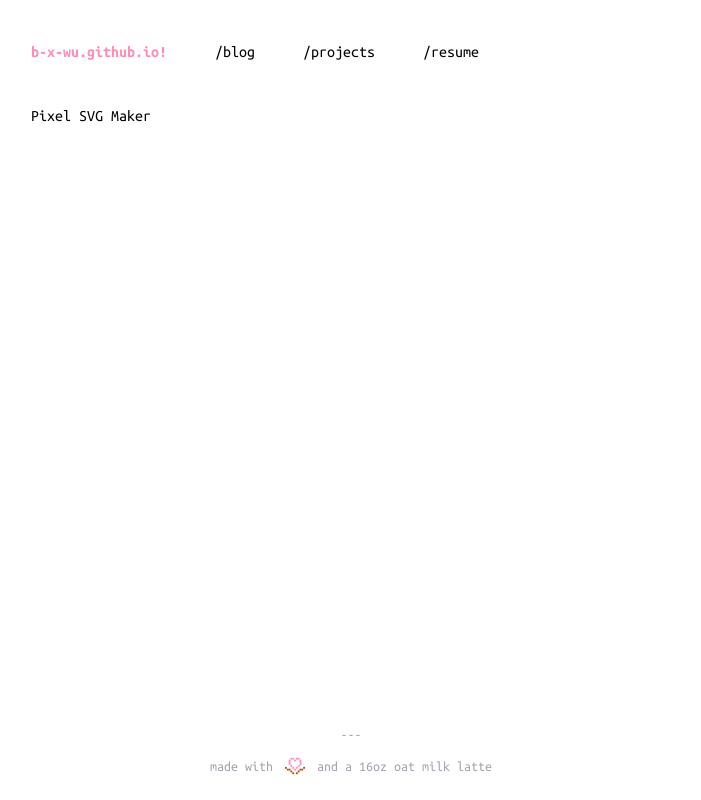
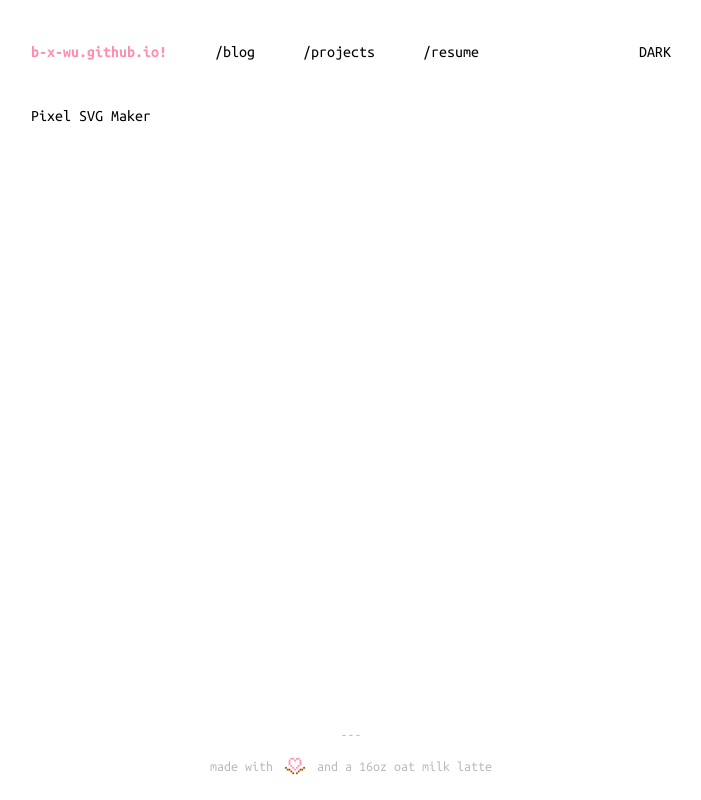
Before and after one commit to b-x-wu/b-x-wu.github.io, a React app: page /projects in a window 1280 px wide. Shown: the whole page, without its empty margins (289-990 px from the left). Built offline with nearby package versions, Linux system fonts and the light colour scheme.

Commit message:
feat: add dark mode colors

```diff
--- a/src/components/constants.tsx
+++ b/src/components/constants.tsx
@@ -14,3 +14,8 @@ export const BUNNY_SIGN_ELEMENT: React.JSX.Element = (
 / 　 づ<br />
     </pre>
 );
+
+export const DARK_MODE_CLASS_NAME = 'dark';
+export const HIGH_CONTRAST_CLASS_NAME = 'contrast';
+export const DARK_MODE_LOCAL_STORAGE_KEY = 'dark_mode';
+export const HIGH_CONTRAST_MODE_LOCAL_STORAGE_KEY = 'high_contrast_mode';
--- a/src/components/layout/Header.tsx
+++ b/src/components/layout/Header.tsx
@@ -1,7 +1,13 @@
 import React, { useEffect, useRef, useState } from 'react';
 import { Link } from 'react-router-dom';
 
-const Header: React.FC = () => {
+interface HeaderProps {
+    onToggleDarkMode: () => void;
+}
+
+const Header: React.FC<HeaderProps> = ({
+    onToggleDarkMode,
+}) => {
     const [ isNavbarOpen, setIsNavbarOpen ] = useState<boolean>(false);
     const navbarRef = useRef<HTMLButtonElement>(null);
 
@@ -20,11 +26,11 @@ const Header: React.FC = () => {
         return () => document.removeEventListener('click', handleClick);
     }, []);
 
+
     const handleNavbarLinkClick = (event: React.MouseEvent) => {
         event.stopPropagation();
         setIsNavbarOpen(false);
     };
-
 
     return (
         <div className='flex-none py-10'>
@@ -35,6 +41,9 @@ const Header: React.FC = () => {
                 <Link className='h-fit hover:underline hover:underline-offset-2' to='/blog'>/blog</Link>
                 <Link className='h-fit hover:underline hover:underline-offset-2' to='/projects'>/projects</Link>
                 <Link className='h-fit hover:underline hover:underline-offset-2' to='/resume'>/resume</Link>
+                <div className='flex grow flex-row justify-end gap-x-2'>
+                    <button onClick={ onToggleDarkMode }>DARK</button>
+                </div>
             </div>
             <div className="flex flex-row justify-between md:hidden">
                 <button ref={ navbarRef } onClick={ () => setIsNavbarOpen(!isNavbarOpen) }>
--- a/src/components/layout/Layout.tsx
+++ b/src/components/layout/Layout.tsx
@@ -1,17 +1,41 @@
-import React from 'react';
+import React, { useEffect, useState } from 'react';
 import Header from './Header';
 import { Outlet } from 'react-router-dom';
 import Footer from './Footer';
+import { DARK_MODE_CLASS_NAME, DARK_MODE_LOCAL_STORAGE_KEY, HIGH_CONTRAST_CLASS_NAME } from '../constants';
 
 const Layout: React.FC = () => {
+
+    const [ isDarkMode, setIsDarkMode ] = useState<boolean>(false);
+    const [ isHighContrastMode, setIsHighContrastMode ] = useState<boolean>(false);
+    useEffect(() => {
+        setIsDarkMode(document.documentElement.classList.contains(DARK_MODE_CLASS_NAME));
+        setIsHighContrastMode(document.documentElement.classList.contains(HIGH_CONTRAST_CLASS_NAME));
+    }, []);
+
+    const handleToggleDarkMode = () => {
+        if (isDarkMode) {
+            setIsDarkMode(false);
+            localStorage.setItem(DARK_MODE_LOCAL_STORAGE_KEY, 'false');
+            document.documentElement.classList.remove(DARK_MODE_CLASS_NAME);
+            return;
+        }
+
+        setIsDarkMode(true);
+        localStorage.setItem(DARK_MODE_LOCAL_STORAGE_KEY, 'true');
+        document.documentElement.classList.add(DARK_MODE_CLASS_NAME);
+    };
+
     return (
-        <div className='flex items-center justify-center'>
-            <div className='relative flex min-h-svh w-160 max-w-4/5 flex-col'>
-                <Header />
-                <div className='mb-auto grow'>
-                    <Outlet />
+        <div className='bg-background text-text'>
+            <div className='flex items-center justify-center'>
+                <div className='relative flex min-h-svh w-160 max-w-4/5 flex-col'>
+                    <Header onToggleDarkMode={ handleToggleDarkMode } />
+                    <div className='mb-auto grow'>
+                        <Outlet />
+                    </div>
+                    <Footer />
                 </div>
-                <Footer />
             </div>
         </div>
     );
--- a/tailwind.config.js
+++ b/tailwind.config.js
@@ -1,9 +1,7 @@
 import plugin from 'tailwindcss/plugin';
 
-/** @param options { Record<string, Record<string, string> } */
 const autoAddSelectorVariantPlugin = plugin.withOptions((options = {}) => {
     const COLOR_UTILITIES_TO_PROPERTY = { 'bg': 'background-color', 'text': 'color' };
-    // options in the form of { "default": { ... }, "dark": { "primary": "#123", "secondary: "#234", ... }, "high-contrast": { "primary": "#123", ... } }
     return ({ addComponents, addVariant }) => {
         // add variants
         const variants = Object.keys(options);
@@ -52,10 +50,12 @@ export default {
                 '192': '48rem',
             },
             colors: {
+                'background': '#FFF',
+                'text': '#000',
                 'primary': '#FF8DB0',
                 'secondary': '#AF4D07',
                 'enabled': '#50C4D9',
-                'disabled': '#a3a5b0',
+                'disabled': '#0004',
             },
             minWidth: {
                 '1/5': '20%',
@@ -105,11 +105,13 @@ export default {
         }),
         // auto add selector based variants
         autoAddSelectorVariantPlugin({
-            'hc': {
-                'primary': '#F00',
-                'secondary': '#0F0',
-                'enabled': '#00F',
-                'disabled': '#888',
+            'dark': {
+                'background': '#000',
+                'text': '#FFF',
+                'primary': '#df3568',
+                'secondary': '#f8954f',
+                'enabled': '#279bb0',
+                'disabled': '#FFF7',
             },
         }),
     ],
```
